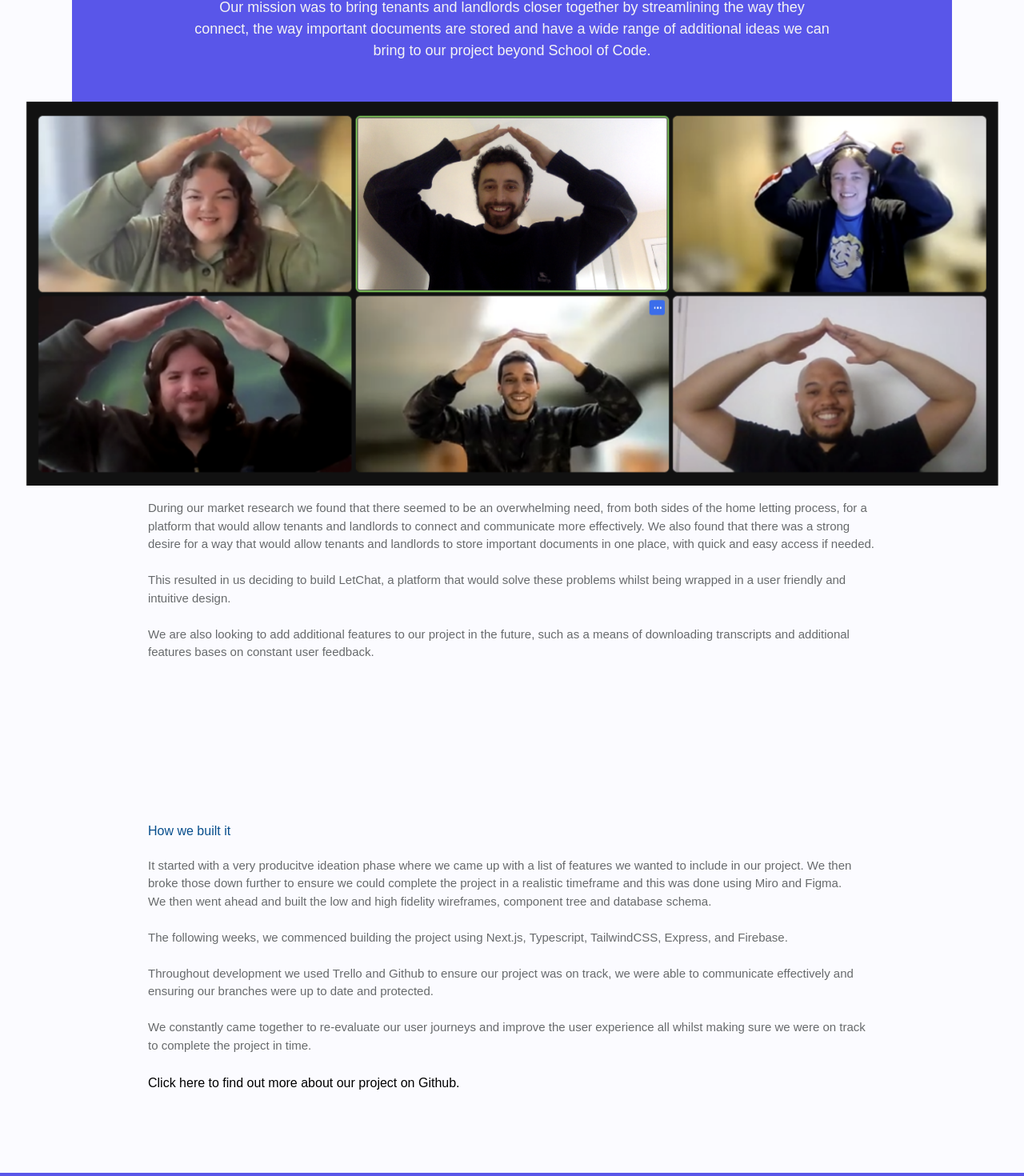
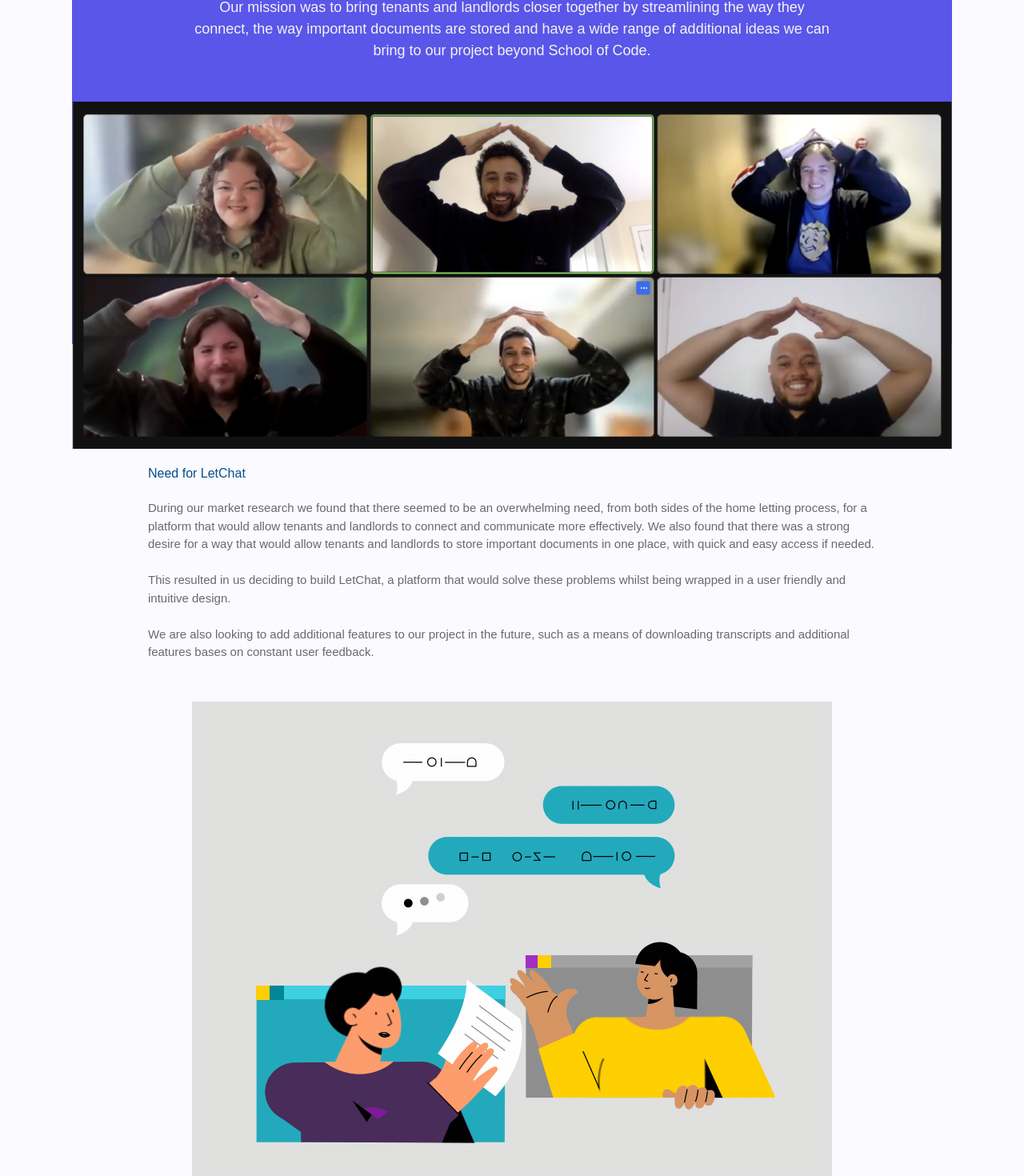
Before and after one commit to SchoolOfCode/bc13_final-project_front-end-git-gud, a Next.js app in the folder letchat/: page /about in a window 1280 px wide. Shown: the part 259-1729 px from the top of the page at 80% size. Built offline with nearby package versions, Linux system fonts and the light colour scheme; no server answers.

Commit message:
about us page

```diff
--- a/letchat/pages/about.tsx
+++ b/letchat/pages/about.tsx
@@ -67,7 +67,8 @@ const About = () => {
                 additional features bases on constant user feedback.
               </p>
               <div className={style.imgContainer}>
-                <img src="" alt="" className="img-responsive" />
+                <div className={style.teamImage} id={style.teamImage}>
+                  <img alt="conversation gif" src="assets\images\Letchat.gif" />
                 </div>
               </div>
               <div className={style.containerDivider}></div>
@@ -75,10 +76,10 @@ const About = () => {
                 <h3 className={style.textCenter}>How we built it</h3>
                 <p>
                   It started with a very producitve ideation phase where we came
-                up with a list of features we wanted to include in our project.
-                We then broke those down further to ensure we could complete the
-                project in a realistic timeframe and this was done using Miro
-                and Figma.
+                  up with a list of features we wanted to include in our
+                  project. We then broke those down further to ensure we could
+                  complete the project in a realistic timeframe and this was
+                  done using Miro and Figma.
                   <br />
                   We then went ahead and built the low and high fidelity
                   wireframes, component tree and database schema.
@@ -93,9 +94,9 @@ const About = () => {
                   and ensuring our branches were up to date and protected.
                   <br />
                   <br />
-                We constantly came together to re-evaluate our user journeys and
-                improve the user experience all whilst making sure we were on
-                track to complete the project in time.
+                  We constantly came together to re-evaluate our user journeys
+                  and improve the user experience all whilst making sure we were
+                  on track to complete the project in time.
                 </p>
                 <br />
                 <Link href="https://github.com/SchoolOfCode/bc13_final-project_front-end-git-gud/blob/main/README.md">
@@ -107,6 +108,7 @@ const About = () => {
               </div>
             </div>
           </div>
+        </div>
       </Container>
     </>
   );
--- a/letchat/styles/About.module.scss
+++ b/letchat/styles/About.module.scss
@@ -51,7 +51,12 @@ $about-section-heading-blue: #074e8c;
       }
 
       .teamImage {
-        // position: absolute;
+        display: block;
+        margin-left: auto;
+        margin-right: auto;
+
+        position: relative;
+        img{width: 100%}
 
         img {
           position: relative;
```
Also changed, not shown: letchat/public/assets/images/Letchat.gif (added). Lines whose indentation alone changed are shown as unchanged.
